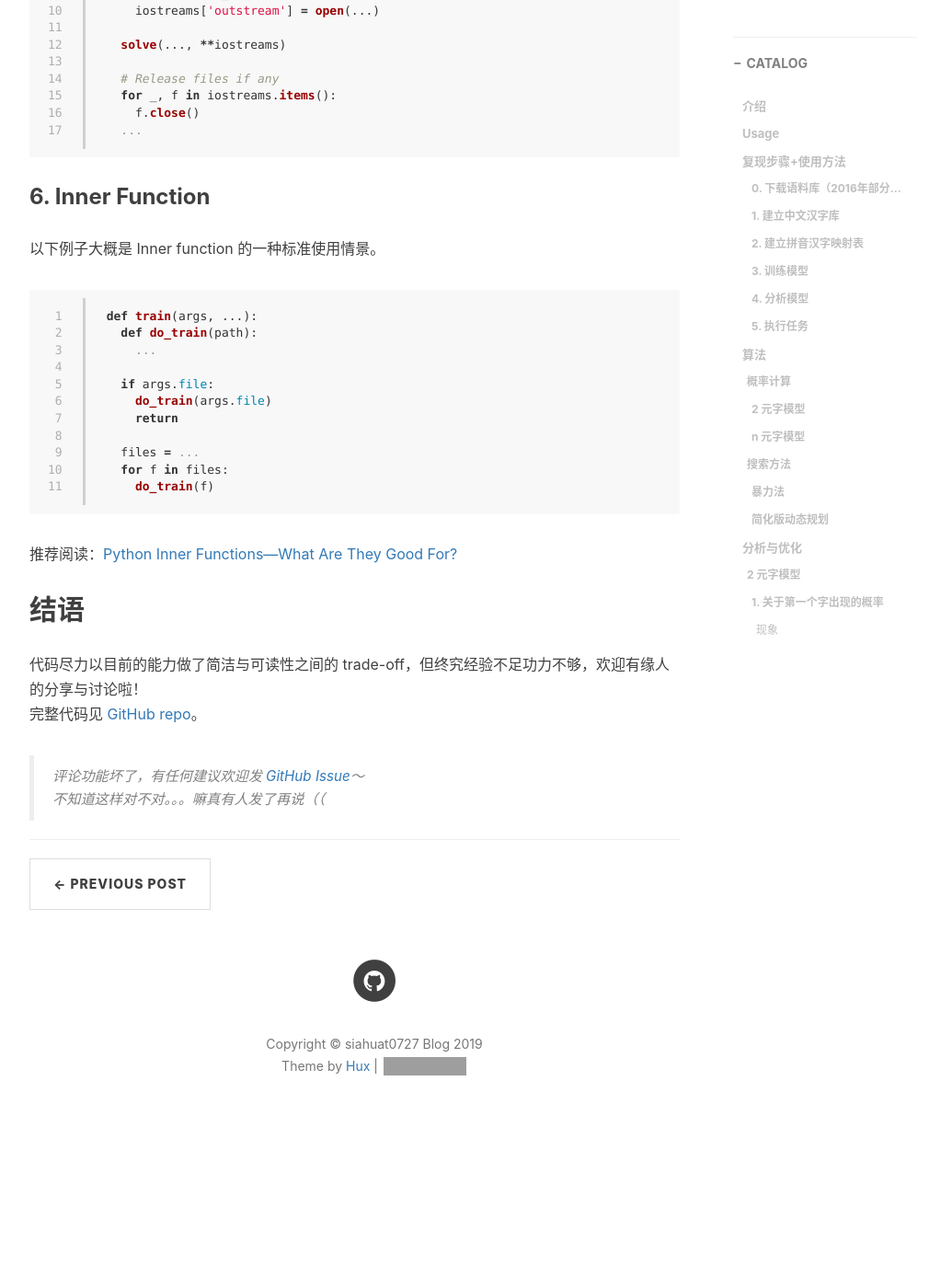
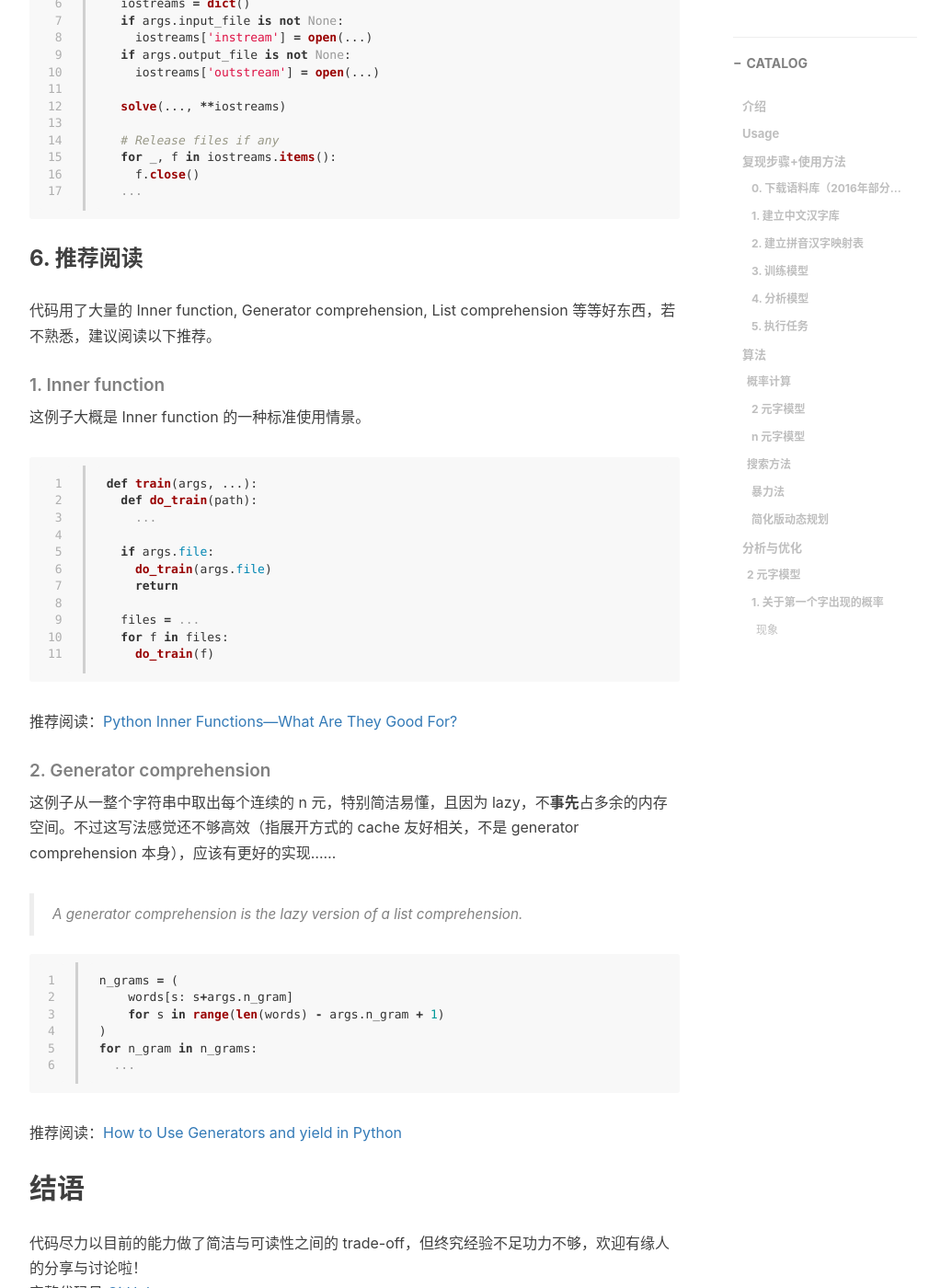
Before and after one commit to siahuat0727/siahuat0727.github.io, a Jekyll site: the page built from _posts/2019-11-01-pinyin-input-method.markdown, in a window 1280 px wide and 1400 px high, scrolled down 23469 px. Shown: the whole window at 92% size, without its empty margins (233-1243 px from the left). Built offline with Jekyll 4.4.1, drawn with Linux system fonts in a browser that asks for light colours; nearby versions of some CDN libraries; library files that are not in the unit come from our copies; formulas are drawn with MathJax 3; comment, search, counter and statistics services are not loaded; before the commit the page ends 24732 px from its top, so only the background shows below that; some of the changed text lies outside the part shown; grey boxes are pictures that could not be loaded.

Commit message:
Update pinyin

````diff
--- a/_posts/2019-11-01-pinyin-input-method.markdown
+++ b/_posts/2019-11-01-pinyin-input-method.markdown
@@ -198,7 +196,10 @@ Saved ../model/model.pkl
 ### 概率计算
 
 利用条件概率的公式，句子$w_1w_2...w_m$ 出现的概率可展开为，
-$P(w_1, w_2, ..., w_m) = P(w_1) \cdot P(w_2\|w_1) \cdot P(w_3\|w_1, w_2) \cdot \dots \cdot  P(w_n\|w_1, w_2,...,w_{n-1})$ 但条件概率 $P(w_n\|w_1, w_2,...,w_{n-1})$ 的可能性太多，无法估算，于是数学家马尔科夫提出一个简单但很有效的假设，即任意一个字 $w_i$ 的出现只与它前面的字 $w_\{i-1\}$ 有关，于是模型变得非常简单。
+
+$P(w_1, w_2, ..., w_m) = P(w_1) \cdot P(w_2\|w_1) \cdot P(w_3\|w_1, w_2) \cdot \dots \cdot  P(w_n\|w_1, w_2,...,w_{n-1})$
+
+但条件概率 $P(w_n\|w_1, w_2,...,w_{n-1})$ 的可能性太多，无法估算，于是数学家马尔科夫提出一个简单但很有效的假设，即任意一个字 $w_i$ 的出现只与它前面的字 $w_\{i-1\}$ 有关，于是模型变得非常简单。
 
 #### 2 元字模型
 
@@ -208,7 +209,7 @@ $P(w_1, w_2, ..., w_m) = P(w_1) \cdot P(w_2\|w_1) \cdot P(w_3\|w_1, w_2) \cdot \
 
 $$P(w_1,w_2,...,w_m) = \prod_{i=2}^m P(w_i|w_{i-1})$$
 
-> 公式参考自作业 ppt
+> 公式参考自作业 ppt，实际上疏忽了一个细节，见[关于第一个字出现的概率](#1-关于第一个字出现的概率)。
 
 而
 
@@ -613,7 +614,8 @@ $c$：每个拼音对应 $c$ 个汉字（简单假设）
 
 ### 2. 关于 `total` 魔法
 
-回顾概率的计算：
+回顾概率的计算：（公式假设 $k_1$ 为单个汉字，对于 $k_1$ 为多个汉字的情况，见[这里](#1-n-元模型包含-n-1-元n-2-元2-元模型)的推广）
+
 $$P(k_2|k_1) = \frac{ \# (k_1,k_2)}{\# k_1}$$
 
 首先，需要一个 `model[k1][k2]` 记录文字 $k1$ 后面紧挨着汉字 $k2$ 的次数 #$(k_1, k_2)$。
@@ -902,9 +904,14 @@ def main():
   ...
 ```
 
-### 6. Inner Function
+### 6. 推荐阅读
 
-以下例子大概是 Inner function 的一种标准使用情景。
+代码用了大量的 Inner function, Generator comprehension, List comprehension 等等好东西，若不熟悉，建议阅读以下推荐。
+
+##### 1. Inner function
+
+这例子大概是 Inner function 的一种标准使用情景。
+
 ```python
 def train(args, ...):
   def do_train(path):
@@ -921,10 +928,29 @@ def train(args, ...):
 
 推荐阅读：[Python Inner Functions—What Are They Good For?](https://realpython.com/inner-functions-what-are-they-good-for)
 
+##### 2. Generator comprehension
+
+这例子从一整个字符串中取出每个连续的 n 元，特别简洁易懂，且因为 lazy，不**事先**占多余的内存空间。不过这写法感觉还不够高效（指展开方式的 cache 友好相关，不是 generator comprehension 本身），应该有更好的实现……
+
+> A generator comprehension is the lazy version of a list comprehension.
+
+
+```python
+n_grams = (
+    words[s: s+args.n_gram]
+    for s in range(len(words) - args.n_gram + 1)
+)
+for n_gram in n_grams:
+  ...
+```
+
+推荐阅读：[How to Use Generators and yield in Python](https://realpython.com/introduction-to-python-generators/)
+
+
 ## 结语
 
 代码尽力以目前的能力做了简洁与可读性之间的 trade-off，但终究经验不足功力不够，欢迎有缘人的分享与讨论啦！
 完整代码见 [GitHub repo](https://github.com/siahuat0727/PinYin)。
 
-> 评论功能坏了，有任何建议欢迎发 [GitHub Issue](https://github.com/siahuat0727/PinYin/issues)～
+> 有任何建议，大至正宗 pythonic 的写法，小至变量命名，都欢迎分享至 [GitHub Issue](https://github.com/siahuat0727/PinYin/issues)～（评论功能坏了）
 > 不知道这样对不对。。。嘛真有人发了再说（（
````
Also changed, not shown: other parts of _posts/2019-11-01-pinyin-input-method.markdown (+0 -2 lines).
